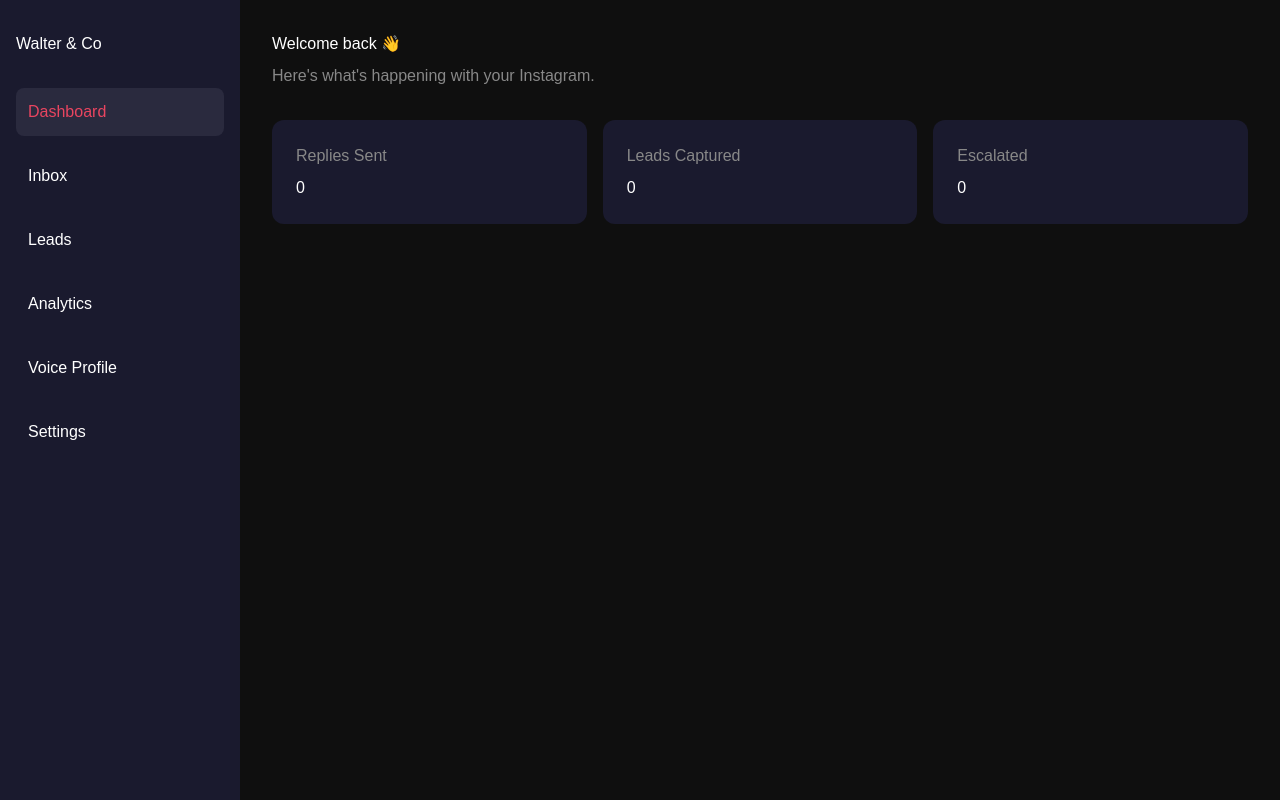
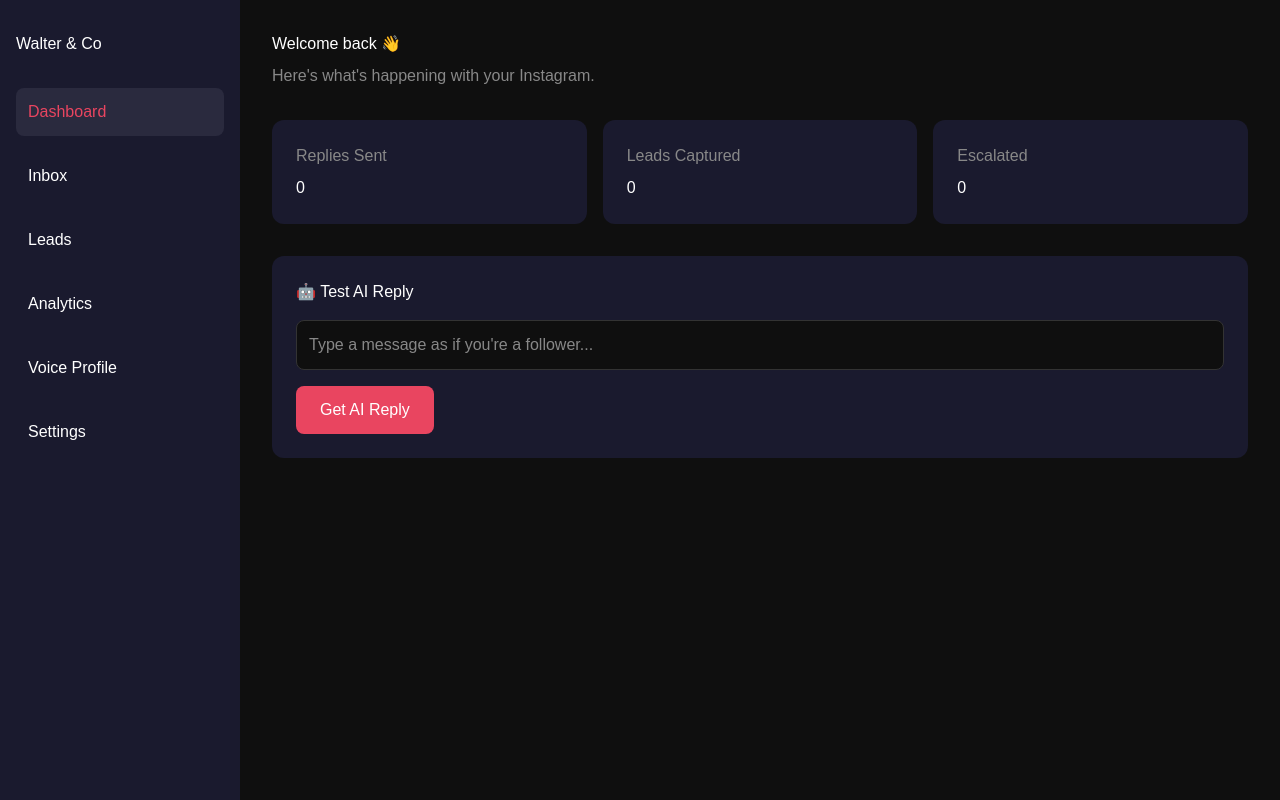
Before and after one commit to ethanvonsol-lab/walter-co-app, a Next.js app: page /dashboard in a window 1280 px wide. Built offline with nearby package versions, Linux system fonts and the light colour scheme.

Commit message:
Add AI reply engine

```diff
--- /dev/null
+++ b/app/api/reply/route.ts
@@ -0,0 +1,33 @@
+import Anthropic from '@anthropic-ai/sdk'
+import { NextRequest, NextResponse } from 'next/server'
+
+const client = new Anthropic({
+  apiKey: process.env.ANTHROPIC_API_KEY,
+})
+
+export async function POST(req: NextRequest) {
+  const { message, voiceProfile } = await req.json()
+
+  const response = await client.messages.create({
+    model: 'claude-haiku-4-5',
+    max_tokens: 300,
+    system: `You are a social media assistant replying on behalf of a business owner on Instagram.
+
+Here is the personality and voice profile of the person you are replying as:
+${voiceProfile}
+
+Rules:
+- Keep replies short and conversational (1-3 sentences max)
+- Sound like a real human, not a bot
+- Never mention you are an AI
+- If asked about pricing, appointments, or anything you can't answer confidently, say: "Great question! I'll get [the owner] to reach out to you personally 😊"
+- Always end with a question or a friendly call to action`,
+    messages: [
+      { role: 'user', content: message }
+    ],
+  })
+
+  const reply = response.content[0].type === 'text' ? response.content[0].text : ''
+
+  return NextResponse.json({ reply })
+}
--- a/app/dashboard/page.tsx
+++ b/app/dashboard/page.tsx
@@ -1,4 +1,27 @@
+'use client'
+
+import { useState } from 'react'
+
 export default function Dashboard() {
+  const [message, setMessage] = useState('')
+  const [reply, setReply] = useState('')
+  const [loading, setLoading] = useState(false)
+
+  const testReply = async () => {
+    setLoading(true)
+    const res = await fetch('/api/reply', {
+      method: 'POST',
+      headers: { 'Content-Type': 'application/json' },
+      body: JSON.stringify({
+        message,
+        voiceProfile: 'You are a friendly personal trainer named Jake. You are energetic, motivating, and love helping people reach their fitness goals. You speak casually and use the occasional emoji.'
+      })
+    })
+    const data = await res.json()
+    setReply(data.reply)
+    setLoading(false)
+  }
+
   return (
     <main style={{ display: 'flex', height: '100vh', background: '#0f0f0f', color: 'white' }}>
       {/* Sidebar */}
@@ -15,10 +38,10 @@ export default function Dashboard() {
       {/* Main content */}
       <div style={{ flex: 1, padding: '2rem' }}>
         <h1>Welcome back 👋</h1>
-        <p style={{ color: '#888', marginTop: '0.5rem' }}>Here's what's happening with your Instagram.</p>
+        <p style={{ color: '#888', marginTop: '0.5rem', marginBottom: '2rem' }}>Here's what's happening with your Instagram.</p>
 
         {/* Stats */}
-        <div style={{ display: 'grid', gridTemplateColumns: 'repeat(3, 1fr)', gap: '1rem', marginTop: '2rem' }}>
+        <div style={{ display: 'grid', gridTemplateColumns: 'repeat(3, 1fr)', gap: '1rem', marginBottom: '2rem' }}>
           <div style={{ background: '#1a1a2e', padding: '1.5rem', borderRadius: '12px' }}>
             <p style={{ color: '#888' }}>Replies Sent</p>
             <h2 style={{ color: 'white', marginTop: '0.5rem' }}>0</h2>
@@ -32,6 +55,31 @@ export default function Dashboard() {
             <h2 style={{ color: 'white', marginTop: '0.5rem' }}>0</h2>
           </div>
         </div>
+
+        {/* AI Test */}
+        <div style={{ background: '#1a1a2e', padding: '1.5rem', borderRadius: '12px' }}>
+          <h3 style={{ marginBottom: '1rem' }}>🤖 Test AI Reply</h3>
+          <input
+            type="text"
+            value={message}
+            onChange={e => setMessage(e.target.value)}
+            placeholder="Type a message as if you're a follower..."
+            style={{ width: '100%', padding: '0.75rem', borderRadius: '8px', border: '1px solid #333', background: '#0f0f0f', color: 'white', fontSize: '1rem', boxSizing: 'border-box', marginBottom: '1rem' }}
+          />
+          <button
+            onClick={testReply}
+            disabled={loading || !message}
+            style={{ padding: '0.75rem 1.5rem', borderRadius: '8px', border: 'none', background: '#e94560', color: 'white', cursor: 'pointer', fontSize: '1rem' }}
+          >
+            {loading ? 'Thinking...' : 'Get AI Reply'}
+          </button>
+          {reply && (
+            <div style={{ marginTop: '1rem', padding: '1rem', background: '#0f0f0f', borderRadius: '8px', borderLeft: '3px solid #e94560' }}>
+              <p style={{ color: '#888', fontSize: '0.875rem', marginBottom: '0.5rem' }}>AI Reply:</p>
+              <p>{reply}</p>
+            </div>
+          )}
+        </div>
       </div>
     </main>
   )
--- a/package.json
+++ b/package.json
@@ -9,6 +9,7 @@
     "lint": "eslint"
   },
   "dependencies": {
+    "@anthropic-ai/sdk": "^0.100.1",
     "@supabase/supabase-js": "^2.106.2",
     "next": "16.2.7",
     "react": "19.2.4",
```
Also changed, not shown: 1 other file (tests, documents, lock files or other folders).
